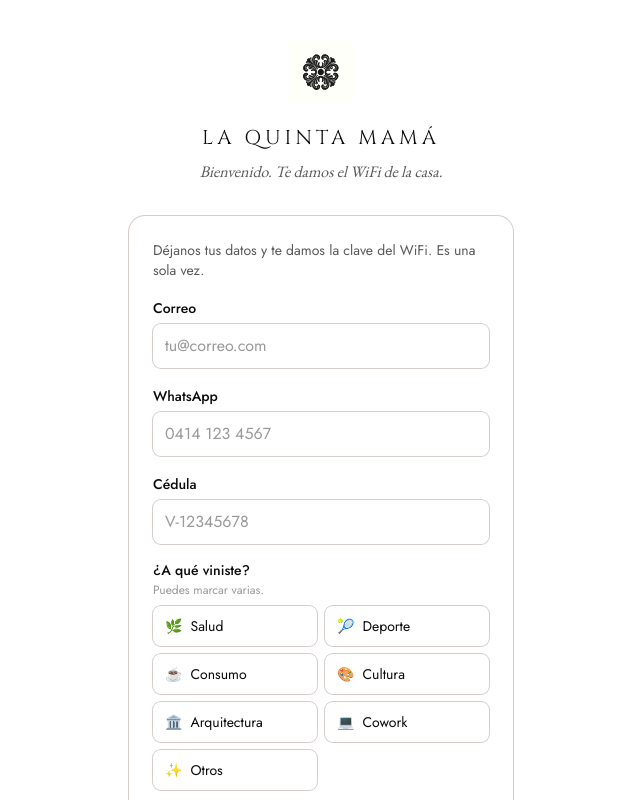
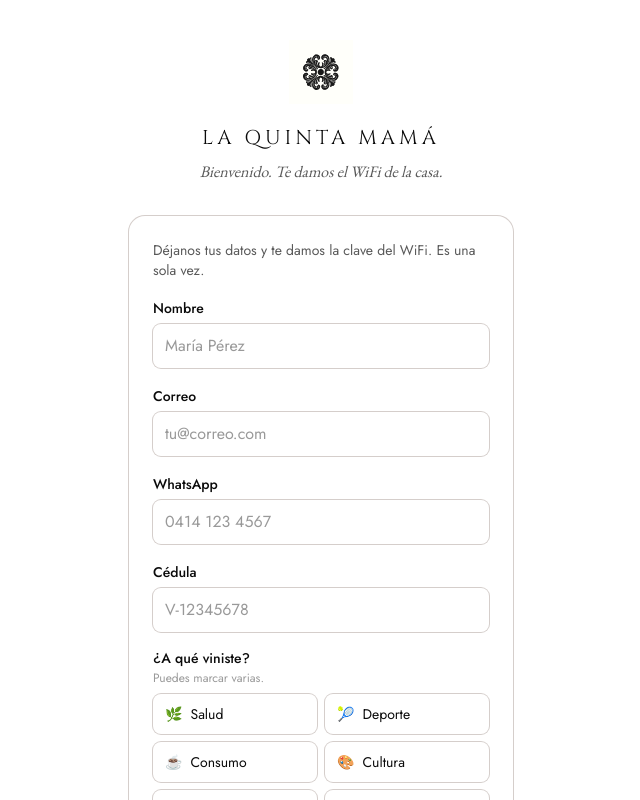
Before and after one commit to Rolopietri/Quinta-mama-, a Next.js app: page /wifi in a window 1280 px wide. Shown: the top 800 px of the page, without its empty margins (319-959 px from the left). Built offline with nearby package versions, Linux system fonts and the light colour scheme; no server answers.

Commit message:
Update WifiForm.tsx

```diff
--- a/src/app/wifi/WifiForm.tsx
+++ b/src/app/wifi/WifiForm.tsx
@@ -4,9 +4,10 @@ import { useState } from "react";
 import { ClaveWifi } from "./ClaveWifi";
 import { INTERESES, validarRegistro, type WifiConfig } from "@/lib/wifi";
 
-type Respuesta = WifiConfig & { nuevo: boolean; visitas: number };
+type Respuesta = WifiConfig & { nuevo: boolean; visitas: number; nombre: string };
 
 export function WifiForm({ origen }: { origen: string | null }) {
+  const [nombre, setNombre] = useState("");
   const [email, setEmail] = useState("");
   const [telefono, setTelefono] = useState("");
   const [cedula, setCedula] = useState("");
@@ -24,7 +25,7 @@ export function WifiForm({ origen }: { origen: string | null }) {
 
   async function enviar(e: React.FormEvent) {
     e.preventDefault();
-    const registro = { email, telefono, cedula, promos, intereses };
+    const registro = { nombre, email, telefono, cedula, promos, intereses };
     const errores = validarRegistro(registro);
     if (errores.length) {
       setError(errores[0]);
@@ -51,6 +52,7 @@ export function WifiForm({ origen }: { origen: string | null }) {
     return (
       <ClaveWifi
         credenciales={{ ssid: ok.ssid, clave: ok.clave, mensaje: ok.mensaje }}
+        nombre={ok.nombre}
         visitas={ok.visitas}
       />
     );
@@ -64,6 +66,18 @@ export function WifiForm({ origen }: { origen: string | null }) {
       <p className="text-sm text-cacao-soft">
         Déjanos tus datos y te damos la clave del WiFi. Es una sola vez.
       </p>
+
+      <Campo etiqueta="Nombre">
+        <input
+          type="text"
+          required
+          autoComplete="name"
+          placeholder="María Pérez"
+          value={nombre}
+          onChange={(e) => setNombre(e.target.value)}
+          className={CLASE_INPUT}
+        />
+      </Campo>
 
       <Campo etiqueta="Correo">
         <input
```
